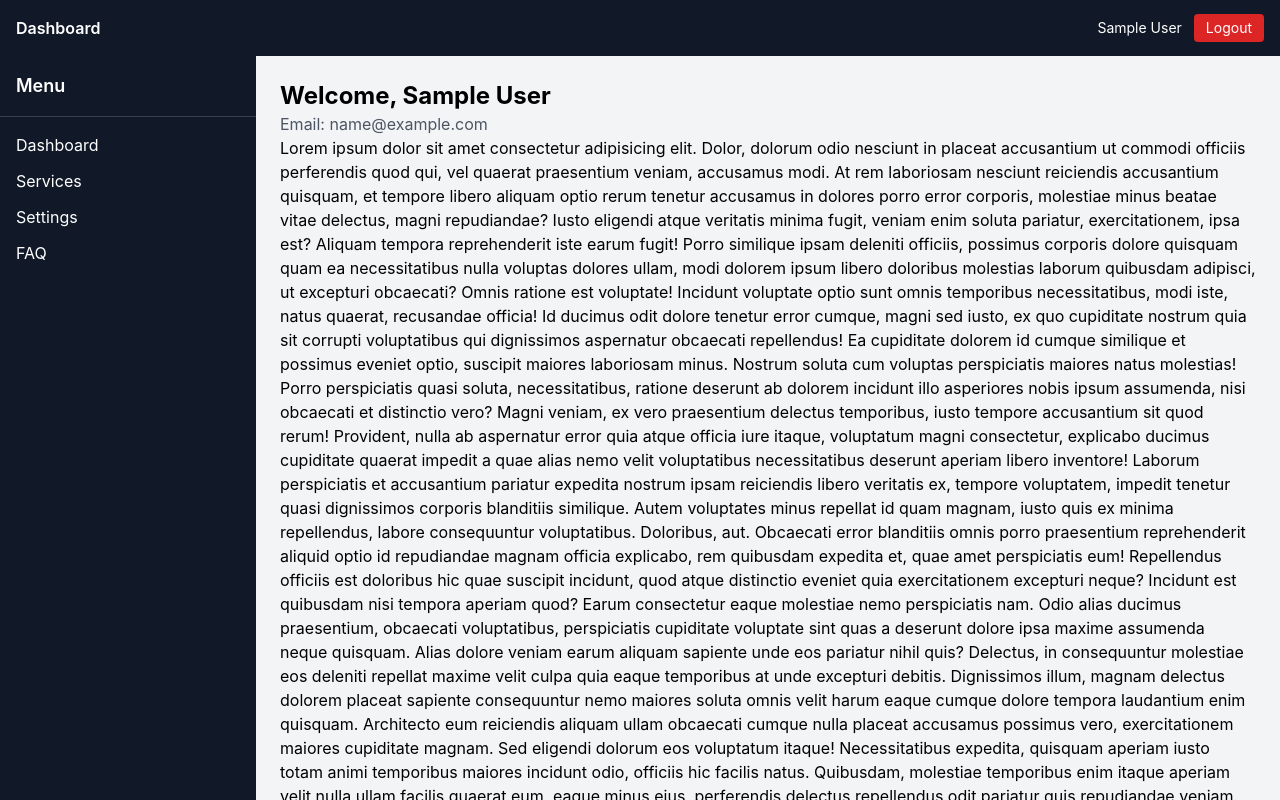
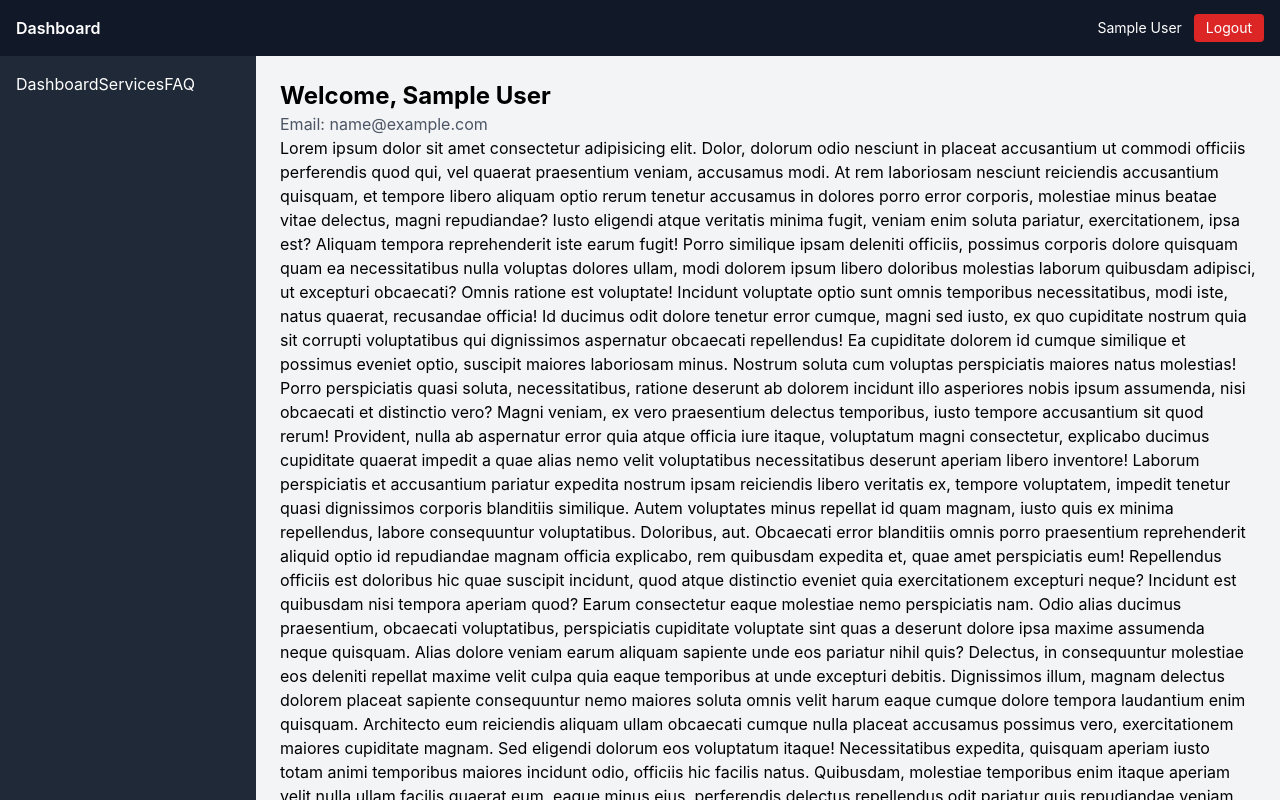
Before and after one commit to AKSHAW6299/JwtApiFrontend, a React (Create React App) app: page /dashboard in a window 1280 px wide. Built offline with nearby package versions, Linux system fonts and the light colour scheme; sample sign-in values are in the browser's storage.

Commit message:
roll based access

```diff
--- a/src/App.js
+++ b/src/App.js
@@ -1,46 +1,57 @@
-import React from "react";
-import { BrowserRouter, Routes, Route, Navigate } from "react-router-dom";
-import { UserContext } from "./contextApi/AuthContext";
-
-// Public pages
+import { BrowserRouter, Routes, Route } from "react-router-dom";
+import Home from "./auth/Home";
 import Login from "./auth/Login";
 import SignUp from "./auth/SignUp";
-
-// Dashboard layout & pages
 import DashboardLayout from "./layouts/DashboardLayout";
-import DashboardHome from "./pages/Dashboard";
+import Dashboard from "./pages/Dashboard";
 import Services from "./pages/Services";
 import Settings from "./pages/Settings";
-import FAQ from "./pages/Faq";
+import Faq from "./pages/Faq";
 
-function App() {
+import ProtectedRoute from "./auth/ProtectedRoute";
+import RoleRoute from "./auth/RoleRoute";
+
+const App = () => {
   return (
-    <UserContext>
-      <BrowserRouter>
-        <Routes>
+    <BrowserRouter>
+      <Routes>
+        {/* Public */}
+        <Route path="/" element={<Home />} />
+        <Route path="/login" element={<Login />} />
+        <Route path="/register" element={<SignUp />} />
 
-          {/* Default redirect */}
-          <Route path="/" element={<Navigate to="/login" replace />} />
+        {/* Protected */}
+        <Route element={<ProtectedRoute />}>
+          <Route element={<DashboardLayout />}>
+            <Route path="/dashboard" element={<Dashboard />} />
 
-          {/* Public Routes */}
-          <Route path="/login" element={<Login />} />
-          <Route path="/register" element={<SignUp />} />
+            {/* ADMIN + SUPERADMIN */}
+            <Route
+              path="/services"
+              element={
+                <RoleRoute allowedRoles={["admin", "superadmin"]}>
+                  <Services />
+                </RoleRoute>
+              }
+            />
 
-          {/* Protected Dashboard Routes */}
-          <Route path="/dashboard" element={<DashboardLayout />}>
-            <Route index element={<DashboardHome />} />
-            <Route path="services" element={<Services />} />
-            <Route path="settings" element={<Settings />} />
-            <Route path="faq" element={<FAQ />} />
+            {/* SUPERADMIN ONLY */}
+            <Route
+              path="/settings"
+              element={
+                <RoleRoute allowedRoles={["superadmin"]}>
+                  <Settings />
+                </RoleRoute>
+              }
+            />
+
+            {/* ALL ROLES */}
+            <Route path="/faq" element={<Faq />} />
           </Route>
-
-          {/* 404 fallback */}
-          <Route path="*" element={<Navigate to="/login" replace />} />
-
-        </Routes>
-      </BrowserRouter>
-    </UserContext>
+        </Route>
+      </Routes>
+    </BrowserRouter>
   );
-}
+};
 
 export default App;
--- /dev/null
+++ b/src/auth/ProtectedRoute.jsx
@@ -0,0 +1,15 @@
+import { useContext } from "react";
+import { Navigate, Outlet } from "react-router-dom";
+import { WebData } from "../contextApi/AuthContext";
+
+const ProtectedRoute = () => {
+  const { user } = useContext(WebData);
+
+  if (!user) {
+    return <Navigate to="/login" replace />;
+  }
+
+  return <Outlet />;
+};
+
+export default ProtectedRoute;
--- /dev/null
+++ b/src/auth/RoleRoute.jsx
@@ -0,0 +1,15 @@
+import { useContext } from "react";
+import { Navigate } from "react-router-dom";
+import { WebData } from "../contextApi/AuthContext";
+
+const RoleRoute = ({ allowedRoles, children }) => {
+  const { role } = useContext(WebData);
+
+  if (!allowedRoles.includes(role)) {
+    return <Navigate to="/dashboard" replace />;
+  }
+
+  return children;
+};
+
+export default RoleRoute;
--- a/src/common_components/Sidebar.jsx
+++ b/src/common_components/Sidebar.jsx
@@ -1,50 +1,28 @@
-import React from "react";
+import { useContext } from "react";
 import { NavLink } from "react-router-dom";
+import { WebData } from "../contextApi/AuthContext";
 
 const Sidebar = ({ isOpen, closeSidebar }) => {
+  const { role } = useContext(WebData);
+
   return (
-    <>
-      {/* MOBILE OVERLAY */}
-      {isOpen && (
-        <div
-          onClick={closeSidebar}
-          className="fixed inset-0 bg-black/40 z-40 md:hidden"
-        />
-      )}
+    <aside className={`bg-gray-800 text-white w-64 p-4`}>
+      <nav className="space-y-2">
 
-      <aside
-        className={`
-          fixed md:sticky
-          top-14
-          h-[calc(100vh-56px)]
-          w-64
-          bg-gray-900 text-white
-          z-50
-          transform transition-transform duration-300
-          ${isOpen ? "translate-x-0" : "-translate-x-full"}
-          md:translate-x-0
-        `}
-      >
-        <div className="p-4 text-lg font-semibold border-b border-gray-700">
-          Menu
-        </div>
+        <NavLink to="/dashboard">Dashboard</NavLink>
 
-        <nav className="flex flex-col gap-3 p-4">
-          <NavLink to="/dashboard" end className="hover:text-blue-400">
-            Dashboard
-          </NavLink>
-          <NavLink to="/dashboard/services" className="hover:text-blue-400">
-            Services
-          </NavLink>
-          <NavLink to="/dashboard/settings" className="hover:text-blue-400">
-            Settings
-          </NavLink>
-          <NavLink to="/dashboard/faq" className="hover:text-blue-400">
-            FAQ
-          </NavLink>
-        </nav>
-      </aside>
-    </>
+        {(role === "admin" || role === "superadmin") && (
+          <NavLink to="/services">Services</NavLink>
+        )}
+
+        {role === "superadmin" && (
+          <NavLink to="/settings">Settings</NavLink>
+        )}
+
+        <NavLink to="/faq">FAQ</NavLink>
+
+      </nav>
+    </aside>
   );
 };
 
--- a/src/contextApi/AuthContext.js
+++ b/src/contextApi/AuthContext.js
@@ -8,12 +8,26 @@ export const UserContext = ({ children }) => {
 
   useEffect(() => {
     const storedUser = localStorage.getItem("user");
-    if (storedUser) setUser(JSON.parse(storedUser));
+    if (storedUser) {
+      setUser(JSON.parse(storedUser));
+    }
     setLoading(false);
   }, []);
 
+  const logoutUser = () => {
+    localStorage.clear();
+    setUser(null);
+  };
+
   return (
-    <WebData.Provider value={{ user, setUser }}>
+    <WebData.Provider
+      value={{
+        user,
+        setUser,
+        role: user?.role,   // 🔑 role exposed
+        logoutUser,
+      }}
+    >
       {!loading && children}
     </WebData.Provider>
   );
--- a/src/index.js
+++ b/src/index.js
@@ -3,11 +3,14 @@ import ReactDOM from 'react-dom/client';
 import './index.css';
 import App from './App';
 import reportWebVitals from './reportWebVitals';
+import { UserContext } from './contextApi/AuthContext';
 
 const root = ReactDOM.createRoot(document.getElementById('root'));
 root.render(
   // <React.StrictMode>
-    <App />
+    <UserContext>
+      <App />
+    </UserContext>
   // </React.StrictMode>
 );
 
```
